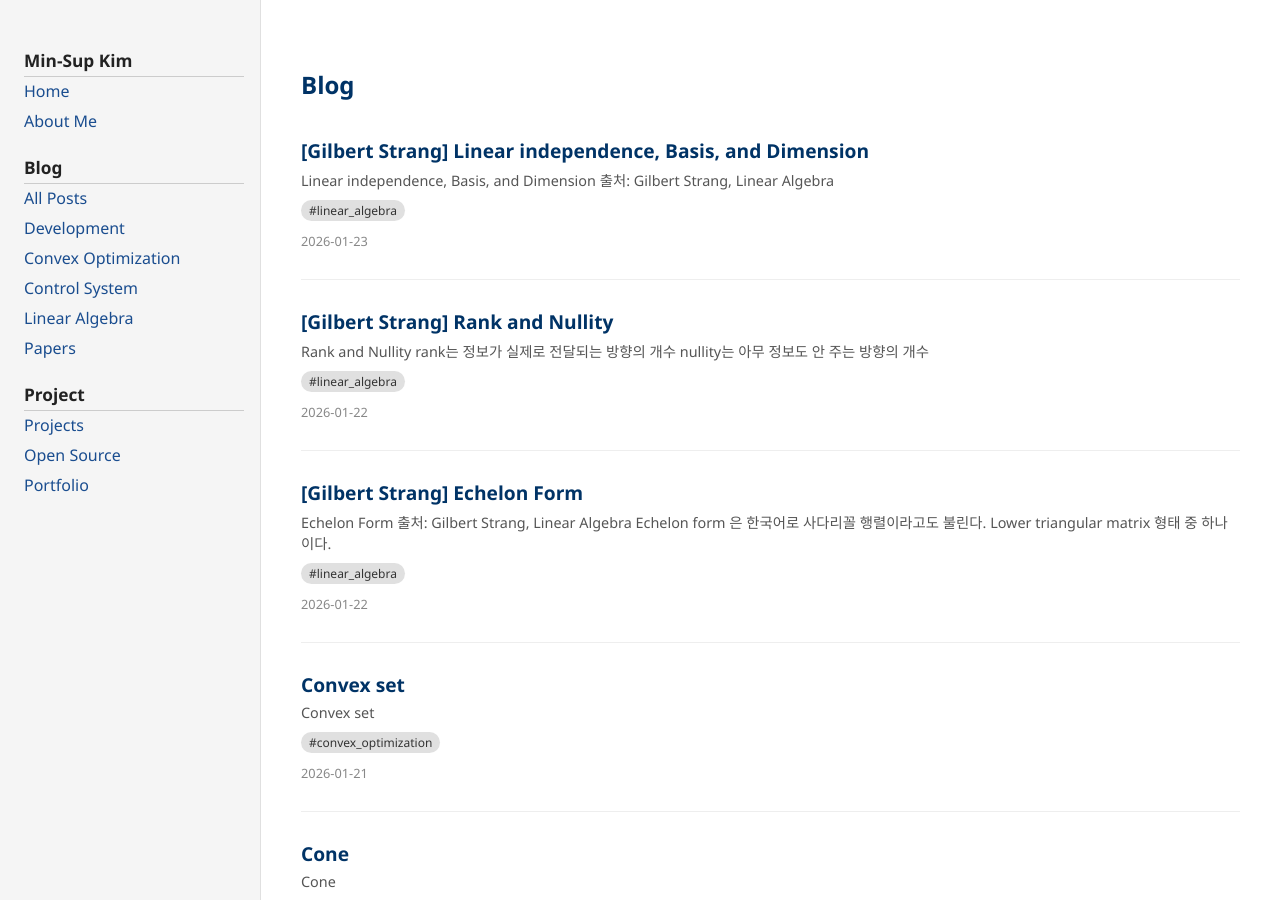
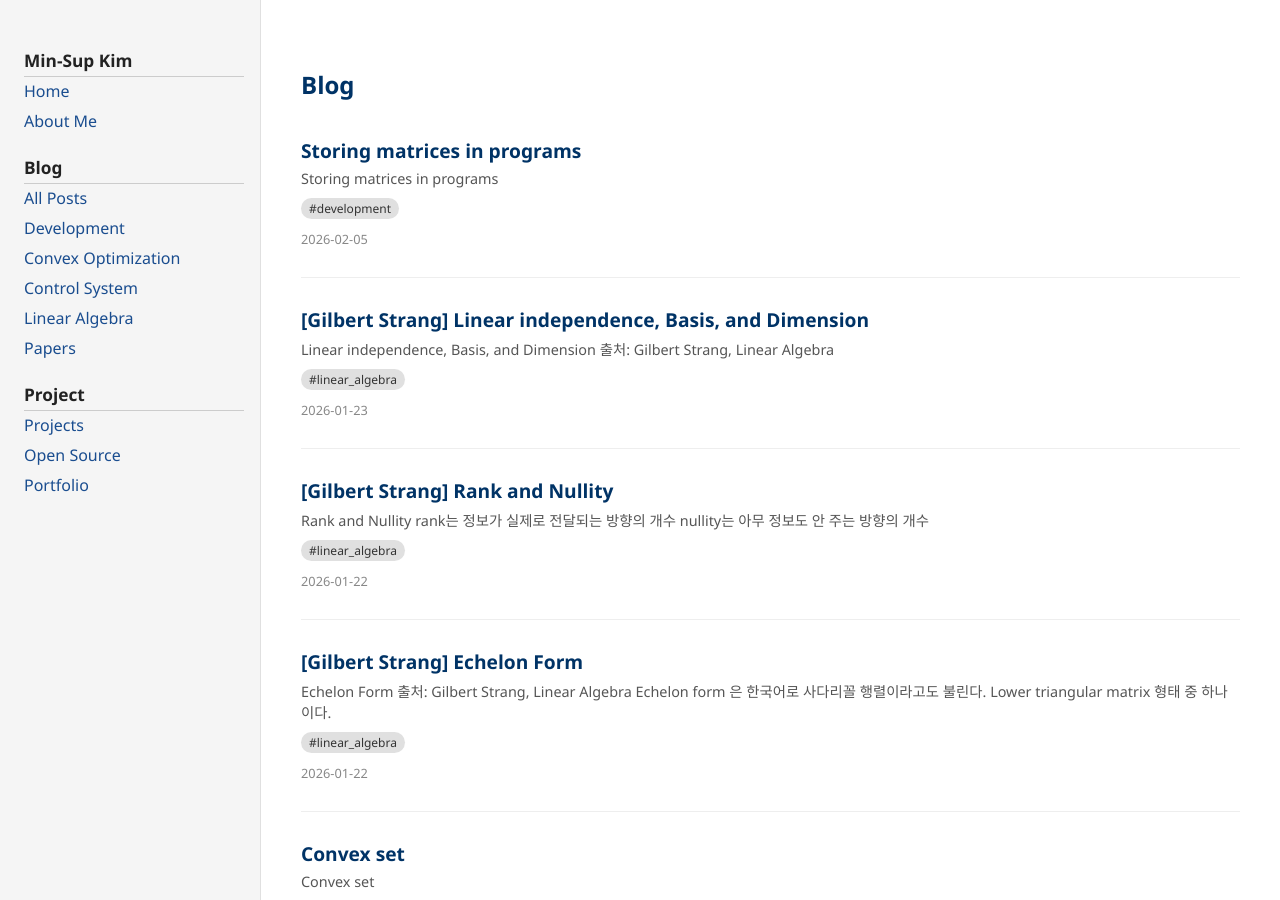
Before and after one commit to kar7mp5/kar7mp5.github.io, a Jekyll site: the page built from blog.md, in a window 1280 px wide and 900 px high. Built offline with Jekyll 4.4.1, drawn with Linux system fonts in a browser that asks for light colours; some of the changed text lies outside the part shown.

Commit message:
chore: Change url

```diff
--- a/_posts/development/2026-02-05-storing-matrices-in-programs.md
+++ b/_posts/development/2026-02-05-storing-matrices-in-programs.md
@@ -1,9 +1,9 @@
 ---
 layout: default
 title: "Storing matrices in programs"
-date: 2025-08-21 09:00:00 +0900
+date: 2026-02-05 09:00:00 +0900
 categories: development
-permalink: /20250808/smart-pointer.html
+permalink: /20260205/storing-matrices-in-programs.html
 ---
 
 # Storing matrices in programs
```
